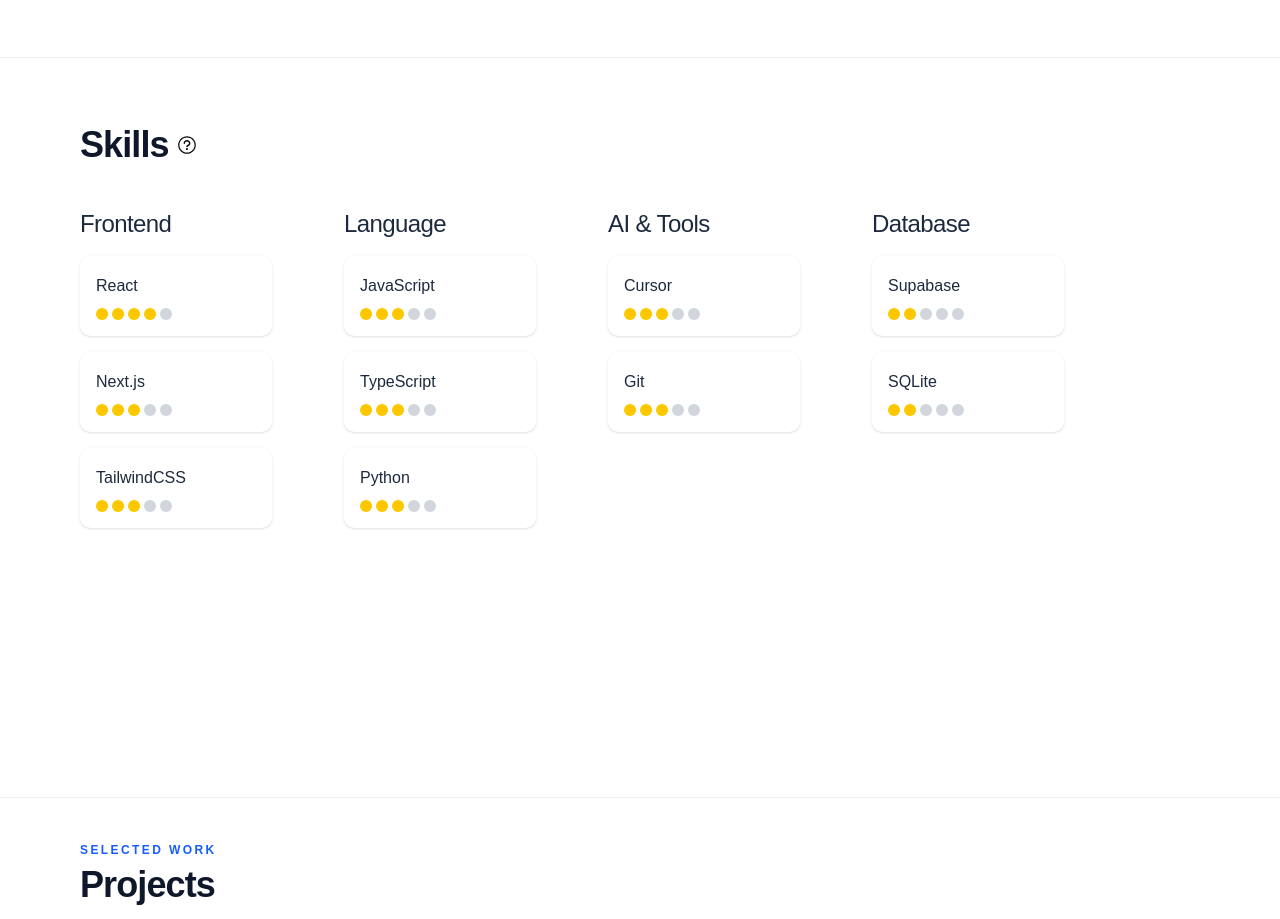
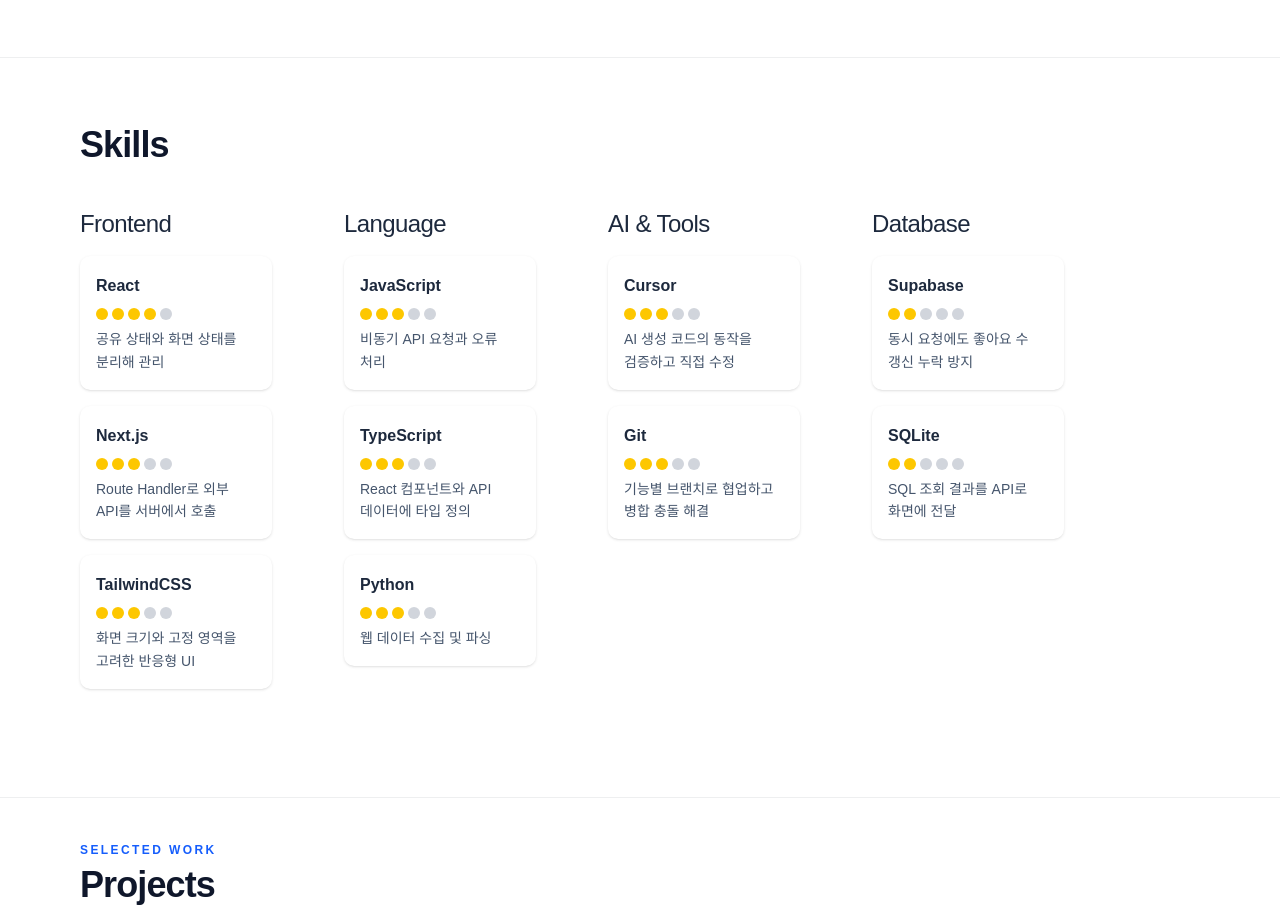
Before and after one commit to Owhen-Min/Portfolio, a React (Vite) app: page /#introduction in a window 1280 px wide. Shown: the part 2280-3199 px from the top of the page. Built offline with nearby package versions, Linux system fonts and the light colour scheme; a web font is replaced by a local one.

Commit message:
feat: show skill evidence alongside proficiency ratings

```diff
--- a/src/components/Skills.tsx
+++ b/src/components/Skills.tsx
@@ -1,6 +1,6 @@
 import { useRef, useState } from "react";
-import { Tooltip, TooltipContent, TooltipTrigger } from "@/components/ui/tooltip";
-import { QuestionMarkCircledIcon } from "@radix-ui/react-icons";
+import { TooltipContent, TooltipProvider, TooltipTrigger } from "@/components/ui/tooltip";
+import { Root as TooltipRoot } from "@radix-ui/react-tooltip";
 
 import { techs } from "@/data/techStack.json";
 
@@ -8,6 +8,7 @@ interface TechStack {
   classification: string;
   name: string;
   level: number;
+  summary: string;
   description: string[];
 }
 
@@ -16,8 +17,10 @@ type GroupedTechs = Record<string, TechStack[]>;
 export default function Skills() {
   const carouselRef = useRef<HTMLDivElement>(null);
   const [activeCategory, setActiveCategory] = useState(0);
-  const groupedTechs = (techs as TechStack[]).reduce<GroupedTechs>(
-    (acc, cur: TechStack) => {
+  const [openSkill, setOpenSkill] = useState<string | null>(null);
+  const skillEntries: TechStack[] = techs;
+  const groupedTechs = skillEntries.reduce<GroupedTechs>(
+    (acc, cur) => {
       (acc[cur.classification] ??= []).push(cur);
       return acc;
     },
@@ -30,6 +33,7 @@ export default function Skills() {
     if (!carousel) return;
     const slide = carousel.children[index] as HTMLElement;
     const firstSlide = carousel.children[0] as HTMLElement;
+    setOpenSkill(null);
     carousel.scrollTo({
       left: slide.offsetLeft - firstSlide.offsetLeft,
       behavior: window.matchMedia("(prefers-reduced-motion: reduce)").matches
@@ -41,17 +45,7 @@ export default function Skills() {
   return (
     <section id="skills" className="snap-section section-layout surface-paper">
       <div className="portfolio-container section-stack">
-        <div className="flex items-center gap-2">
         <h2 className="section-title">Skills</h2>
-          <Tooltip>
-            <TooltipTrigger>
-              <QuestionMarkCircledIcon className="h-[15px] w-[15px] sm:h-5 sm:w-5" />
-            </TooltipTrigger>
-            <TooltipContent className="max-w-[40vw] break-keep">
-              <p className="text-base">호버 시 설명이 나타납니다.</p>
-            </TooltipContent>
-          </Tooltip>
-        </div>
 
         <div className="section-group">
           <nav
@@ -95,7 +89,10 @@ export default function Skills() {
                   nearestIndex = index;
                 }
               });
+              if (nearestIndex !== activeCategory) {
+                setOpenSkill(null);
                 setActiveCategory(nearestIndex);
+              }
             }}
             className="relative flex w-full snap-x snap-mandatory items-start gap-4 overflow-x-auto overscroll-x-contain pb-3 [scrollbar-width:none] md:grid md:grid-cols-[repeat(2,minmax(0,12rem))] md:justify-start md:gap-x-12 md:gap-y-16 md:overflow-visible lg:grid-cols-[repeat(4,minmax(0,12rem))] xl:gap-x-18 [&::-webkit-scrollbar]:hidden"
           >
@@ -105,7 +102,7 @@ export default function Skills() {
                 id={`skills-category-${category}`}
                 className="w-full min-w-0 shrink-0 snap-start snap-always md:w-auto"
               >
-                <div className="section-group mx-auto w-full max-w-48 md:mx-0">
+                <div className="section-group mx-auto w-full max-w-64 md:mx-0">
                   <h3 className="section-subtitle">{category}</h3>
                   <div className="flex flex-col gap-4">
                     {techList.length === 0 && (
@@ -114,23 +111,39 @@ export default function Skills() {
                       </div>
                     )}
                     {techList.map((tech: TechStack) => (
-                      <Tooltip key={tech.name}>
+                      <TooltipProvider key={tech.name}>
+                        <TooltipRoot
+                          open={openSkill === tech.name}
+                          onOpenChange={(open) =>
+                            setOpenSkill((current) =>
+                              open ? tech.name : current === tech.name ? null : current,
+                            )
+                          }
+                        >
                           <TooltipTrigger asChild>
                             <button
                               type="button"
+                              onClick={(event) => {
+                                event.preventDefault();
+                                setOpenSkill(tech.name);
+                              }}
                               className="w-full cursor-pointer rounded-lg bg-white p-4 text-left shadow transition hover:shadow-lg focus-visible:outline-2 focus-visible:outline-offset-4 focus-visible:outline-slate-500"
                             >
-                            <p className="section-body text-slate-800">{tech.name}</p>
-                            <div className="mt-2 flex items-center gap-1">
-                              {[...Array(5)].map((_, i) => (
-                                <div
-                                  key={i}
+                              <span className="section-body block font-semibold text-slate-800">{tech.name}</span>
+                              <span className="sr-only">숙련도 5점 중 {tech.level}점</span>
+                              <span aria-hidden="true" className="mt-2 flex items-center gap-1">
+                                {Array.from({ length: 5 }, (_, index) => (
+                                  <span
+                                    key={index}
                                     className={`h-3 w-3 rounded-full ${
-                                    i < tech.level ? "bg-yellow-400" : "bg-gray-300"
+                                      index < tech.level ? "bg-yellow-400" : "bg-gray-300"
                                     }`}
                                   />
                                 ))}
-                            </div>
+                              </span>
+                              <span className="mt-2 block text-sm leading-relaxed break-keep text-slate-600">
+                                {tech.summary}
+                              </span>
                             </button>
                           </TooltipTrigger>
                           <TooltipContent
@@ -145,7 +158,8 @@ export default function Skills() {
                               ))}
                             </ul>
                           </TooltipContent>
-                      </Tooltip>
+                        </TooltipRoot>
+                      </TooltipProvider>
                     ))}
                   </div>
                 </div>
--- a/src/data/techStack.json
+++ b/src/data/techStack.json
@@ -4,6 +4,7 @@
       "classification": "Frontend",
       "name": "React",
       "level": 4,
+      "summary": "공유 상태와 화면 상태를 분리해 관리",
       "description": [
         "서비스 진행 흐름에 따라 화면을 컴포넌트로 분리하고, 컨테이너에서 상태와 이벤트를 연결할 수 있음.",
         "여러 컴포넌트에서 사용하는 공유 상태와 입력값·편집 여부 등의 로컬 UI 상태를 구분하여 관리할 수 있음.",
@@ -14,6 +15,7 @@
       "classification": "Frontend",
       "name": "Next.js",
       "level": 3,
+      "summary": "Route Handler로 외부 API를 서버에서 호출",
       "description": [
         "Route Handler로 API 엔드포인트를 구현하고, API 키가 필요한 외부 서비스 호출을 서버 측에서 처리할 수 있음."
       ]
@@ -22,6 +24,7 @@
       "classification": "Frontend",
       "name": "TailwindCSS",
       "level": 3,
+      "summary": "화면 크기와 고정 영역을 고려한 반응형 UI",
       "description": [
         "유틸리티 클래스로 Flexbox 레이아웃을 구성하고, 임의 값과 CSS 변수·calc()를 활용해 화면 높이와 고정 영역을 고려한 UI를 구현할 수 있음.",
         "반응형 접두사를 활용해 화면 크기에 따라 여백·크기·배치를 조정할 수 있음."
@@ -31,6 +34,7 @@
       "classification": "Language",
       "name": "JavaScript",
       "level": 3,
+      "summary": "비동기 API 요청과 오류 처리",
       "description": [
         "구조 분해 할당, 화살표 함수 등 ES6+ 문법을 활용하여 코드를 작성할 수 있음.",
         "Promise와 async/await을 활용해 비동기 요청을 처리하고, 오류를 처리할 수 있음."
@@ -40,6 +44,7 @@
       "classification": "Language",
       "name": "TypeScript",
       "level": 3,
+      "summary": "React 컴포넌트와 API 데이터에 타입 정의",
       "description": [
         "interface와 type으로 데이터 구조를 정의하고, 타입 추론을 활용하여 타입 안전성과 코드 가독성을 높일 수 있음.",
         "React 컴포넌트의 props와 state에 타입을 지정하여 데이터 전달과 상태 변경 과정의 타입 오류를 줄일 수 있음."
@@ -49,15 +54,18 @@
       "classification": "Language",
       "name": "Python",
       "level": 3,
+      "summary": "웹 데이터 수집 및 파싱",
       "description": [
         "기초 문법과 자료구조를 활용해 알고리즘 문제 해결이 가능하며, 리스트/딕셔너리 컴프리헨션과 람다 함수 등을 통해 로직 구현이 가능함.",
         "파일 입출력, 예외 처리, 모듈화 등을 이용해 간단한 도구나 자동화 스크립트를 작성할 수 있음.",
         "웹 크롤링, 데이터 파싱 등 간단한 데이터 처리 작업에 requests, BeautifulSoup 등을 활용한 경험이 있음."
       ]
-    },{
+    },
+    {
       "classification": "AI & Tools",
       "name": "Cursor",
       "level": 3,
+      "summary": "AI 생성 코드의 동작을 검증하고 직접 수정",
       "description": [
         "AI를 활용해 기능 구현을 진행하고, 생성된 코드를 프로젝트에 적용하여 동작하는 기능으로 완성할 수 있음.",
         "생성된 코드의 동작을 로컬 환경에서 검증하고, 오류와 요구사항 불일치를 확인하여 직접 수정할 수 있음.",
@@ -68,14 +76,17 @@
       "classification": "AI & Tools",
       "name": "Git",
       "level": 3,
+      "summary": "기능별 브랜치로 협업하고 병합 충돌 해결",
       "description": [
         "기능과 작업 목적에 따라 브랜치를 분리하여, 팀원들과 작업을 나누고 변경 사항을 관리할 수 있음.",
         "작업 브랜치를 병합하고, 충돌 발생 시 변경 내용을 확인하여 해결할 수 있음."
       ]
-    },{
+    },
+    {
       "classification": "Database",
       "name": "Supabase",
       "level": 2,
+      "summary": "동시 요청에도 좋아요 수 갱신 누락 방지",
       "description": [
         "SQL을 활용해 필요한 데이터를 추가·조회·수정할 수 있음.",
         "RPC로 데이터베이스 함수를 호출하여 좋아요 수 증가를 DB에서 직접 처리하고, 동시 요청에 따른 갱신 누락을 방지하도록 구현한 경험이 있음."
@@ -85,6 +96,7 @@
       "classification": "Database",
       "name": "SQLite",
       "level": 2,
+      "summary": "SQL 조회 결과를 API로 화면에 전달",
       "description": [
         "SQL로 필요한 데이터를 조회하고, 서버 API를 통해 조회 결과를 화면에 제공한 경험이 있음."
       ]
```
Lines whose indentation alone changed are shown as unchanged.
